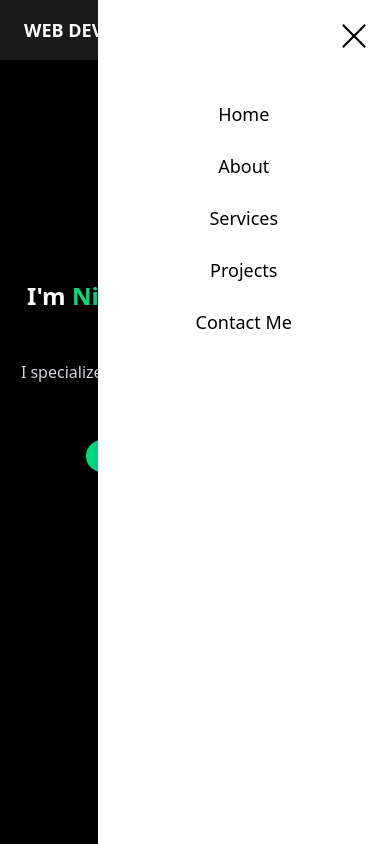
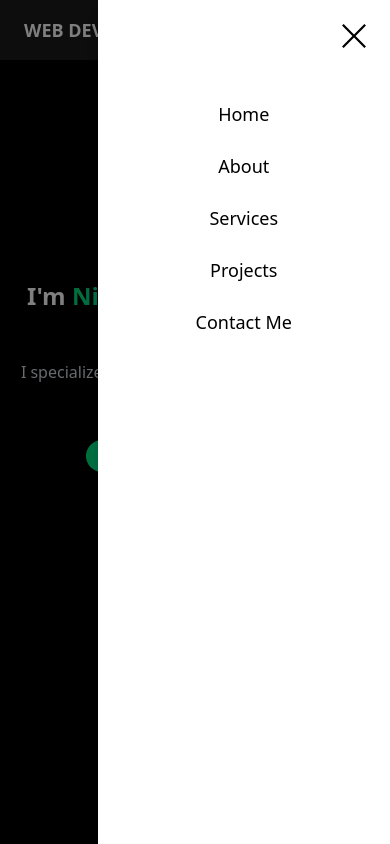
Before and after one commit to garusinha/Portfolio-Niketha_Senarath, a React (Vite) app: page / in a window 390 px wide. Both pictures are taken after a click on the picture 352 px from the left and 29 px from the top of the page. Shown: the top 844 px of the page. Built offline with nearby package versions, Linux system fonts and the light colour scheme.

Commit message:
Updated website content

```diff
--- a/src/components/Navbar.jsx
+++ b/src/components/Navbar.jsx
@@ -46,6 +46,13 @@ const Navbar = () => {
           alt="Menu Icon"
         />
       </div>
+      {/* Overlay when mobile menu is open */}
+      {showMobileMenu && (
+        <div
+          onClick={() => setShowMobileMenu(false)}
+          className="fixed top-0 left-0 w-full h-screen bg-black/50"
+        ></div>
+      )}
 
       {/* ---------------mobile-menu--------------- */}
       <div
```
